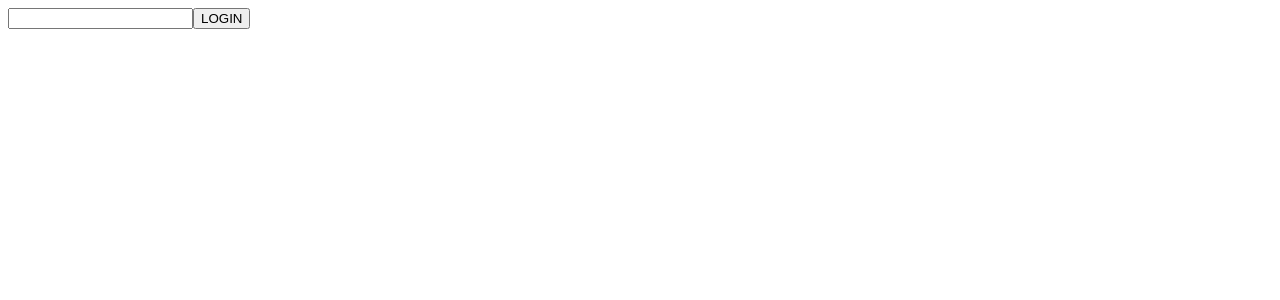
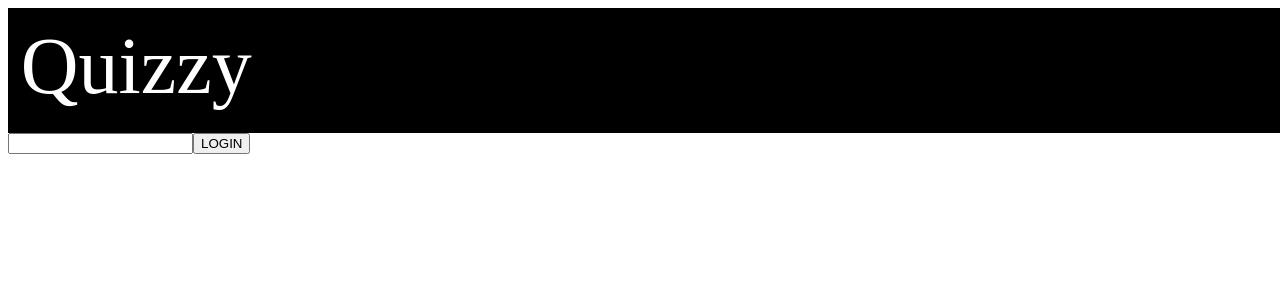
Before and after one commit to mdl-internship-souradeep-nanda/exam4-react, a React (Create React App) app: page / in a window 1280 px wide. Shown: the top 300 px of the page. Built offline with nearby package versions, Linux system fonts and the light colour scheme.

Commit message:
Basic header CSS

```diff
--- a/src/Header/Header.css
+++ b/src/Header/Header.css
@@ -0,0 +1,12 @@
+.Header{
+  width: 100%;
+  height: 100px;
+  background: black;
+  color: white;
+  font-size: 5em;
+  padding: 1%;
+}
+
+.Header-greet{
+  float: right;
+}
--- a/src/Header/Header.js
+++ b/src/Header/Header.js
@@ -5,7 +5,10 @@ import './Header.css';
 
 const Header = props => (
   <div className="Header" >
-    {props.username.length ? `Hello ${props.username}` : ''}
+    <span>Quizzy</span>
+    <span className="Header-greet">
+      {props.username.length ? `Hello ${props.username}` : ''}
+    </span>
   </div>
 );
 
```
